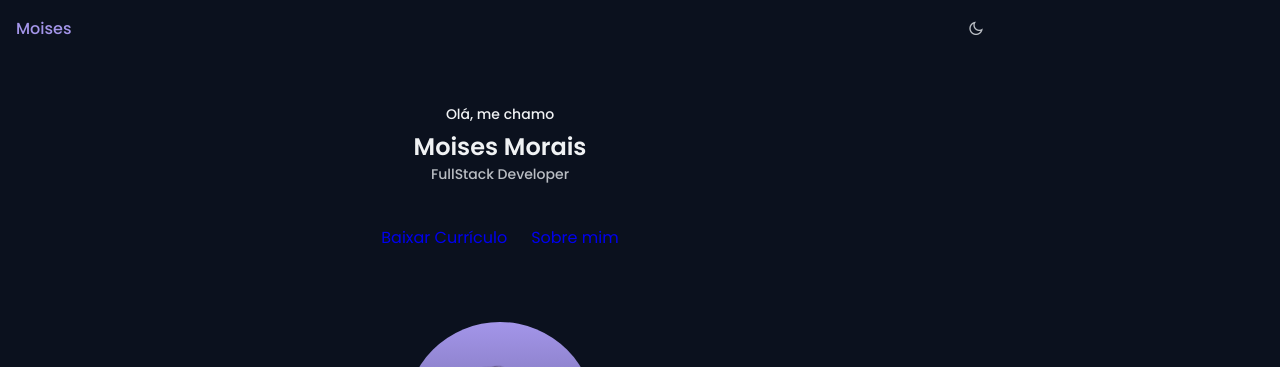
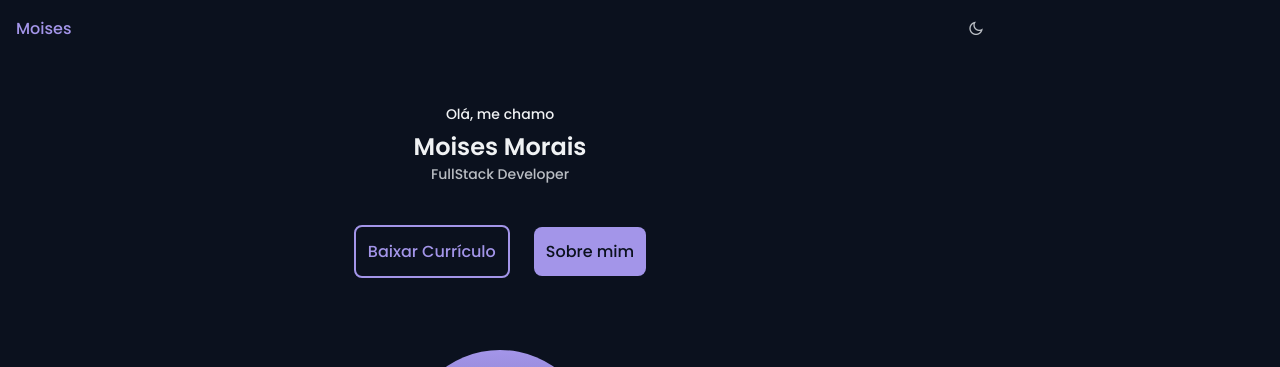
Before and after one commit to MikaMorais/moises-morais, a plain HTML site: page src/index.html in a window 1280 px wide. Shown: the top 367 px of the page. Drawn offline with nearby package versions, Linux system fonts and the light colour scheme.

Commit message:
estilizando os botoes da home section

```diff
--- a/src/css/styles.css
+++ b/src/css/styles.css
@@ -335,7 +335,26 @@ img {
 }
 
 /*=============== BUTTONS ===============*/
+.button {
+  display: inline-block;
+  background-color: var(--first-color);
+  color: var(--body-color);
+  padding: .75rem;
+  border-radius: .5rem;
+  font-weight: var(--font-medium);
+  transition: .4s;
+}
 
+.button:hover {
+  background-color: var(--first-color);
+  color: var(--body-color);
+}
+
+.button--ghost {
+  background-color: transparent;
+  border: 2px solid var(--first-color);
+  color: var(--first-color);
+}
 
 /*=============== ABOUT ===============*/
 
```
